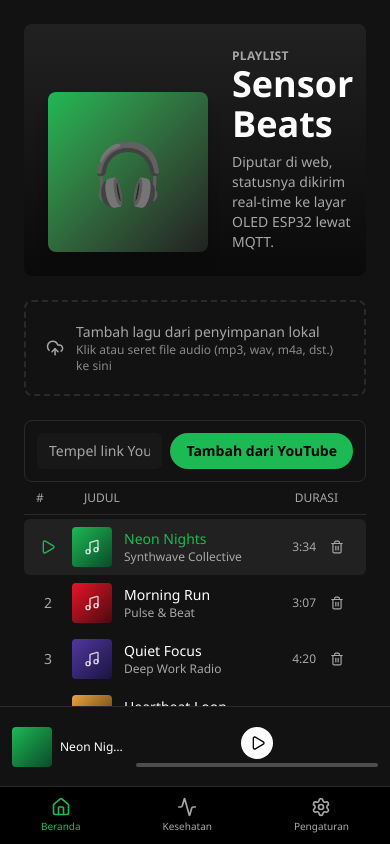
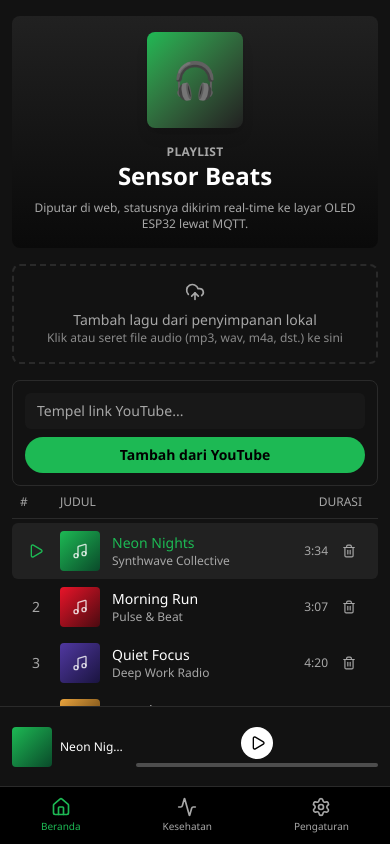
Before and after one commit to Dims2004/web-song, a React (Vite) app: page / in a window 390 px wide. Built offline with nearby package versions, Linux system fonts and the light colour scheme.

Commit message:
Update PlaylistView.tsx

```diff
--- a/src/components/PlaylistView.tsx
+++ b/src/components/PlaylistView.tsx
@@ -45,15 +45,15 @@ export function PlaylistView({
   }
 
   return (
-    <div className="px-6 py-6">
-      <div className="mb-6 flex items-end gap-6 rounded-lg bg-gradient-to-b from-app-surface-3 to-app-bg p-6">
-        <div className="flex h-40 w-40 shrink-0 items-center justify-center rounded-lg bg-gradient-to-br from-brand to-app-surface-3 text-6xl shadow-lg">
+    <div className="px-3 py-4 sm:px-6 sm:py-6">
+      <div className="mb-4 flex flex-col items-center gap-4 rounded-lg bg-gradient-to-b from-app-surface-3 to-app-bg p-4 text-center sm:mb-6 sm:flex-row sm:items-end sm:gap-6 sm:p-6 sm:text-left">
+        <div className="flex h-24 w-24 shrink-0 items-center justify-center rounded-lg bg-gradient-to-br from-brand to-app-surface-3 text-4xl shadow-lg sm:h-40 sm:w-40 sm:text-6xl">
           🎧
         </div>
         <div>
           <p className="text-xs font-semibold uppercase tracking-wide text-app-subtext">Playlist</p>
-          <h1 className="mb-2 text-4xl font-extrabold">Sensor Beats</h1>
-          <p className="text-sm text-app-subtext">
+          <h1 className="mb-2 text-2xl font-extrabold sm:text-4xl">Sensor Beats</h1>
+          <p className="text-xs text-app-subtext sm:text-sm">
             Diputar di web, statusnya dikirim real-time ke layar OLED ESP32 lewat MQTT.
           </p>
         </div>
@@ -71,7 +71,7 @@ export function PlaylistView({
           setIsDragOver(false);
           if (e.dataTransfer.files?.length) onAddSongs(e.dataTransfer.files);
         }}
-        className={`mb-6 flex cursor-pointer items-center justify-center gap-3 rounded-lg border-2 border-dashed p-5 text-sm transition ${
+        className={`mb-4 flex cursor-pointer flex-col items-center gap-2 rounded-lg border-2 border-dashed p-4 text-center text-sm transition sm:mb-6 sm:flex-row sm:justify-center sm:gap-3 sm:p-5 sm:text-left ${
           isDragOver
             ? 'border-brand bg-brand/10 text-brand'
             : 'border-app-border text-app-subtext hover:border-app-subtext hover:text-app-text'
@@ -95,12 +95,12 @@ export function PlaylistView({
         />
       </div>
 
-      <div className="mb-2 flex items-center gap-2 rounded-lg border border-app-border p-3">
+      <div className="mb-2 flex flex-col gap-2 rounded-lg border border-app-border p-3 sm:flex-row sm:items-center">
         <input
           type="text"
           value={ytUrl}
           onChange={(e) => setYtUrl(e.target.value)}
-          placeholder="Tempel link YouTube (mis. https://youtube.com/watch?v=...)"
+          placeholder="Tempel link YouTube..."
           className="min-w-0 flex-1 rounded-md bg-app-surface-2 px-3 py-2 text-sm text-app-text outline-none placeholder:text-app-subtext"
         />
         <button
@@ -113,7 +113,7 @@ export function PlaylistView({
       </div>
       {ytError && <p className="mb-4 text-xs text-red-400">{ytError}</p>}
 
-      <div className="grid grid-cols-[2rem_1fr_auto_auto_auto] gap-4 border-b border-app-border px-3 pb-2 text-xs uppercase text-app-subtext">
+      <div className="grid grid-cols-[2rem_1fr_auto_auto_auto] gap-2 border-b border-app-border px-2 pb-2 text-xs uppercase text-app-subtext sm:gap-4 sm:px-3">
         <span>#</span>
         <span>Judul</span>
         <span />
```
